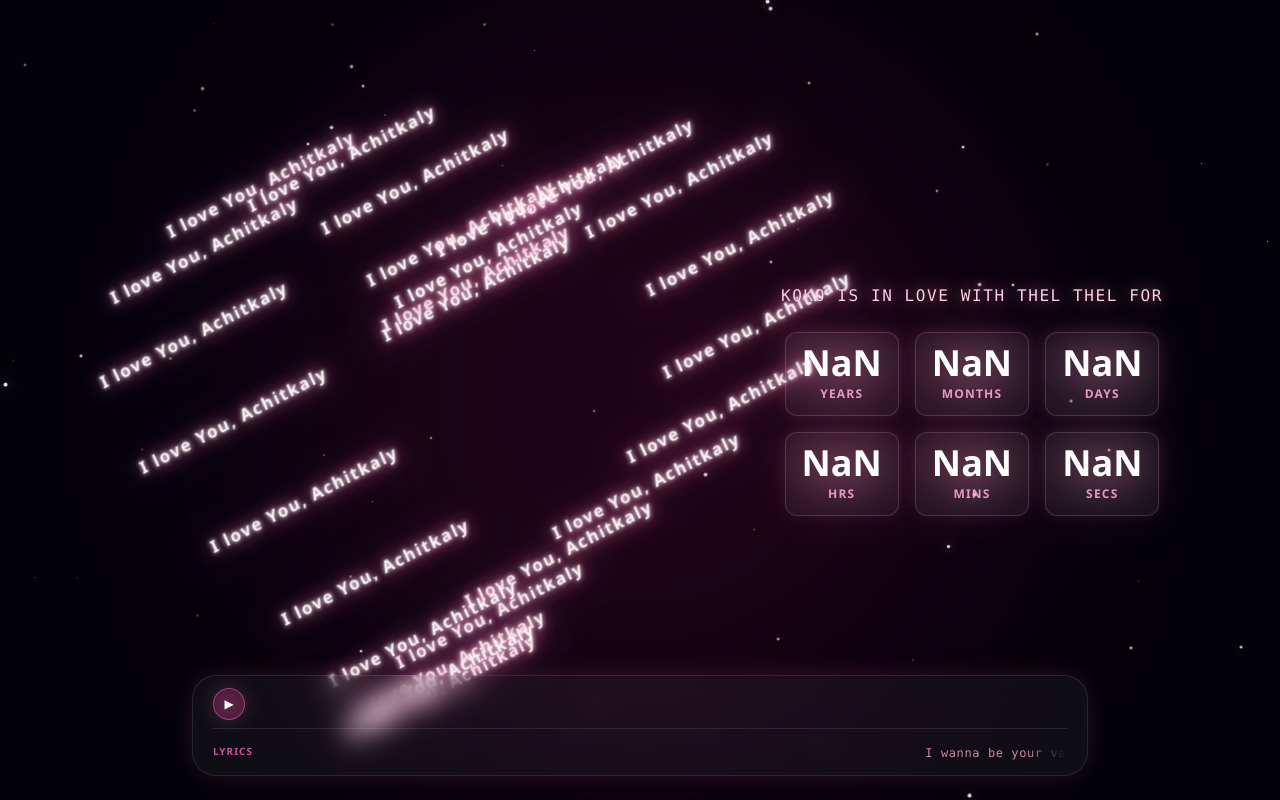
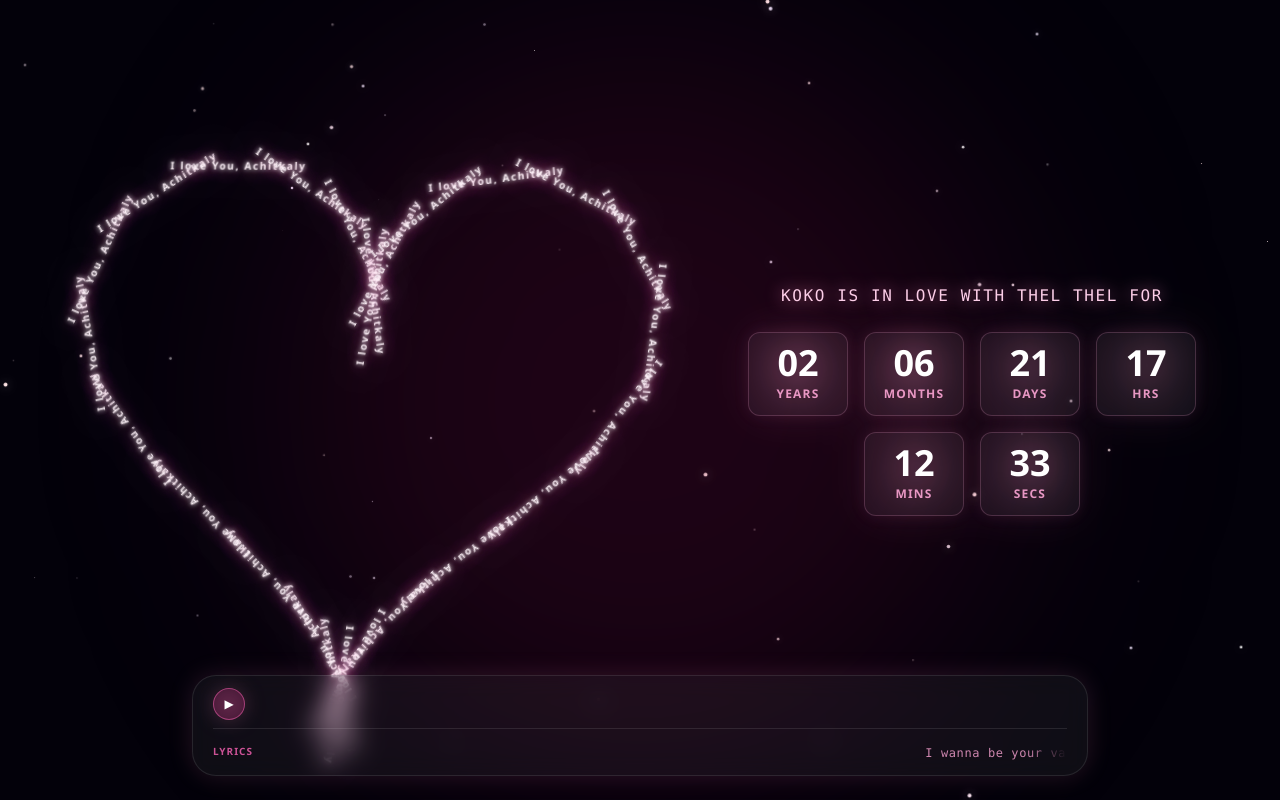
Before and after one commit to zinlynhtet/cozy, a Next.js app: page / in a window 1280 px wide. Built offline with nearby package versions, Linux system fonts and the light colour scheme.

Commit message:
Fix timer NaN and resolve heart text overlap layout

```diff
--- a/src/app/globals.css
+++ b/src/app/globals.css
@@ -32,7 +32,6 @@ body {
 .love_word {
   color: #fdf2f8; /* Crisp ultralight pink core for intense neon realism */
   text-shadow: 0 0 5px #fff, 0 0 15px var(--heart-color), 0 0 35px var(--heart-color); /* Premium multi-layered neon bloom */
-  transform: translateY(-100%) rotateZ(-30deg);
   letter-spacing: 1.5px;
 }
 
--- a/src/app/page.tsx
+++ b/src/app/page.tsx
@@ -35,19 +35,28 @@ export default function Home() {
 
   const totalElements = 25;
 
-  // Calculate the parametric heart equation positions during render
   const hearts = Array.from({ length: totalElements }).map((_, i) => {
+    const getPos = (ang: number) => {
+      const px = 16 * Math.pow(Math.sin(ang), 3);
+      const py = -(13 * Math.cos(ang) - 5 * Math.cos(2 * ang) - 2 * Math.cos(3 * ang) - Math.cos(4 * ang));
+      return { px, py };
+    };
+
     const angle = ((i / totalElements) * Math.PI * 2) + timeOffset;
+    const pos = getPos(angle);
+    const nextPos = getPos(angle + 0.01);
 
-    const x = 16 * Math.pow(Math.sin(angle), 3);
-    const y = -(13 * Math.cos(angle) - 5 * Math.cos(2 * angle) - 2 * Math.cos(3 * angle) - Math.cos(4 * angle));
+    // Calculate tangent angle for rotation so text points along the curve
+    const dx = nextPos.px - pos.px;
+    const dy = nextPos.py - pos.py;
+    const rotation = Math.atan2(dy, dx) * (180 / Math.PI);
 
-    // Map Cartesian coordinates to percentage logic!
-    // Using 18 bounds allows the text to stay nicely inside the edges of the box 100% responsively.
+    // Map Cartesian coordinates to percentage logic
     return {
       id: i,
-      x: ((x / 18) * 50).toFixed(3),
-      y: ((y / 18) * 50).toFixed(3),
+      x: ((pos.px / 18) * 50).toFixed(3),
+      y: ((pos.py / 18) * 50).toFixed(3),
+      rotation: rotation.toFixed(2),
       index: i
     };
   });
@@ -69,7 +78,8 @@ export default function Home() {
   // Automatically updating live countdown mathematically computed via component frames
   let years = 0, months = 0, days = 0, hours = 0, minutes = 0, seconds = 0;
   if (mounted) {
-    const start = new Date('2023-09-28T00:00:00'.replace(/-/g, "/"));
+    // using Number arguments (year, monthIndex, day) safely works across all browsers
+    const start = new Date(2023, 8, 28); // Sep 28, 2023
     const now = new Date();
 
     years = now.getFullYear() - start.getFullYear();
@@ -126,16 +136,17 @@ export default function Home() {
           {hearts.map((heart) => (
             <div
               key={heart.id}
-              className="absolute transform-style-3d"
+              className="absolute transform-style-3d whitespace-nowrap"
               style={{
                 left: `calc(50% + ${heart.x}%)`,
                 top: `calc(50% + ${heart.y}%)`,
+                transform: `translate(-50%, -50%) rotate(${heart.rotation}deg)`,
                 // Pulls strictly from its exact geometric center regardless of varying word widths
               } as React.CSSProperties}
             >
               <div
-                className="love_word font-bold tracking-[1.5px] whitespace-nowrap select-none"
-                style={{ fontSize: 'clamp(0.6rem, 2vmin, 1rem)' }} // flawless bound scaling
+                className="love_word font-bold tracking-[1.5px] select-none"
+                style={{ fontSize: 'clamp(0.4rem, 1.2vmin, 0.8rem)' }} // scaled down slightly to fit curve
               >
                 I love You, Achitkaly
               </div>
```
